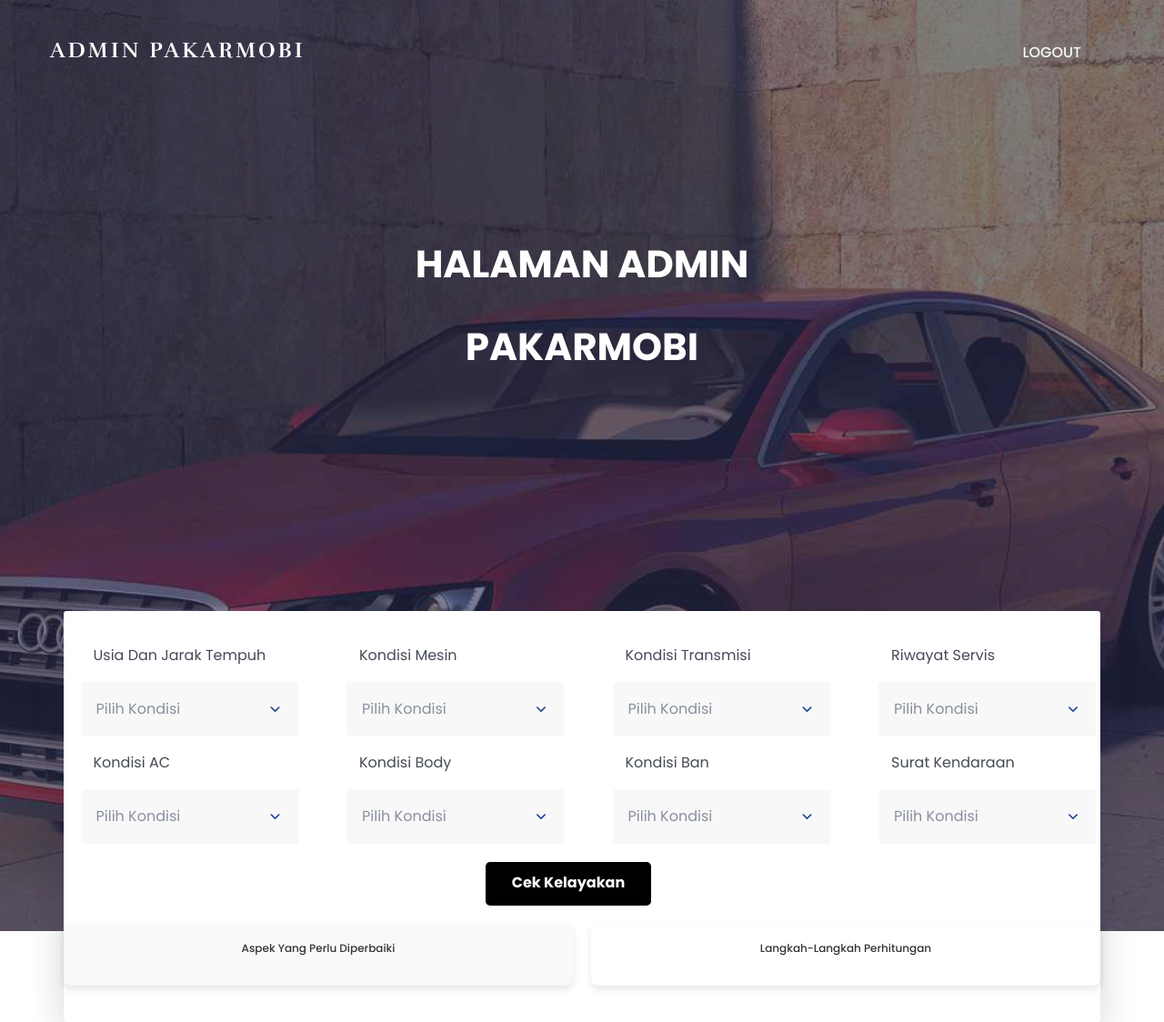
After one commit to daniel2253/pakarmobi, a PHP site: page /admin.php in a window 1280 px wide. The commit adds this page. Shown: the whole page at 91% size. Run offline with PHP 8.4, Linux system fonts and the light colour scheme.

Commit message:
ver 1.1.0

```diff
--- /dev/null
+++ b/admin.php
@@ -0,0 +1,369 @@
+<!DOCTYPE html>
+<head>
+        <!-- meta data -->
+        <meta charset="utf-8">
+        <meta http-equiv="X-UA-Compatible" content="IE=edge">
+        <meta name="viewport" content="width=device-width, initial-scale=1">
+        <!-- The above 3 meta tags *must* come first in the head; any other head content must come *after* these tags -->
+
+        <!--font-family-->
+		<link href="https://fonts.googleapis.com/css?family=Poppins:100,100i,200,200i,300,300i,400,400i,500,500i,600,600i,700,700i,800,800i,900,900i" rel="stylesheet">
+
+		<link href="https://fonts.googleapis.com/css?family=Rufina:400,700" rel="stylesheet">
+
+        <!-- title of site -->
+        <title>PakarMobi</title>
+
+        <!-- For favicon png -->
+		<link rel="shortcut icon" type="image/icon" href="assets/logo/favicon.png"/>
+
+        <!--font-awesome.min.css-->
+        <link rel="stylesheet" href="assets/css/font-awesome.min.css">
+
+        <!--linear icon css-->
+		<link rel="stylesheet" href="assets/css/linearicons.css">
+
+        <!--flaticon.css-->
+		<link rel="stylesheet" href="assets/css/flaticon.css">
+
+		<!--animate.css-->
+        <link rel="stylesheet" href="assets/css/animate.css">
+
+        <!--owl.carousel.css-->
+        <link rel="stylesheet" href="assets/css/owl.carousel.min.css">
+		<link rel="stylesheet" href="assets/css/owl.theme.default.min.css">
+
+        <!--bootstrap.min.css-->
+        <link rel="stylesheet" href="assets/css/bootstrap.min.css">
+
+		<!-- bootsnav -->
+		<link rel="stylesheet" href="assets/css/bootsnav.css" >
+
+        <!--style.css-->
+        <link rel="stylesheet" href="assets/css/style.css">
+
+        <!--responsive.css-->
+        <link rel="stylesheet" href="assets/css/responsive.css">
+
+        <!-- HTML5 shim and Respond.js for IE8 support of HTML5 elements and media queries -->
+        <!-- WARNING: Respond.js doesn't work if you view the page via file:// -->
+
+        <!--[if lt IE 9]>
+			<script src="https://oss.maxcdn.com/html5shiv/3.7.3/html5shiv.min.js"></script>
+			<script src="https://oss.maxcdn.com/respond/1.4.2/respond.min.js"></script>
+        <![endif]-->
+
+    </head>
+
+	<body>
+
+
+		<!--welcome-hero start -->
+		<section id="home" class="welcome-hero">
+
+			<!-- top-area Start -->
+			<div class="top-area">
+				<div class="header-area">
+					<!-- Start Navigation -->
+				    <nav class="navbar navbar-default bootsnav  navbar-sticky navbar-scrollspy"  data-minus-value-desktop="70" data-minus-value-mobile="55" data-speed="1000">
+				        <div class="container">
+				            <!-- Start Header Navigation -->
+				            <div class="navbar-header">
+				                <button type="button" class="navbar-toggle" data-toggle="collapse" data-target="#navbar-menu">
+				                    <i class="fa fa-bars"></i>
+				                </button>
+				                <a class="navbar-brand" href="index.html">Admin PakarMobi<span></span></a>
+				            </div><!--/.navbar-header-->
+				            <!-- End Header Navigation -->
+				            <!-- Collect the nav links, forms, and other content for toggling -->
+				            <div class="collapse navbar-collapse menu-ui-design" id="navbar-menu">
+				                <ul class="nav navbar-nav navbar-right" data-in="fadeInDown" data-out="fadeOutUp">
+				                    <li><a href="login.html">Logout</a></li>
+				                </ul><!--/.nav -->
+				            </div><!-- /.navbar-collapse -->
+				        </div><!--/.container-->
+				    </nav><!--/nav-->
+				    <!-- End Navigation -->
+				</div><!--/.header-area-->
+			    <div class="clearfix"></div>
+			</div><!-- /.top-area-->
+			<!-- top-area End -->
+			<div class="container">
+				<div class="welcome-hero-txt">
+					<h2> Halaman Admin  </h2>
+						<h2> Pakarmobi </h2>
+				</div>
+			</div>
+			<script>
+
+
+				function hitungCF() {
+    					// Nilai CF Pakar
+						const cfPakar = {
+							jarakTempuh: 0.3,
+							mesin: 0.3,
+							transmisi: 0.2,
+							servis: 0.125,
+							ac: 0.2,
+							body: 0.125,
+							ban: 0.125,
+							suratKendaraan: 0.2
+						};
+
+					const rekomendasiPerbaikan = [
+						"Jarak tempuh perlu diperiksa dan diservis",
+						"AC mobil perlu diperiksa atau diservis",
+						"Kondisi mesin memerlukan perawatan lebih lanjut",
+						"Kondisi body mobil memerlukan perbaikan",
+						"Transmisi memerlukan pengecekan dan perawatan",
+						"Ban mobil perlu diganti atau diperiksa",
+						"Riwayat servis mobil perlu diperbaiki",
+						"Surat kendaraan perlu diperhatikan kelengkapannya"
+					];
+
+					const gejala = [
+						parseFloat(document.getElementById('g01').value),
+						parseFloat(document.getElementById('g04').value),
+						parseFloat(document.getElementById('g07').value),
+						parseFloat(document.getElementById('g10').value),
+						parseFloat(document.getElementById('g13').value),
+						parseFloat(document.getElementById('g16').value),
+						parseFloat(document.getElementById('g19').value),
+						parseFloat(document.getElementById('g21').value)
+					];
+
+					if (gejala.some(isNaN)) {
+						alert('Harap isi semua kondisi gejala terlebih dahulu!');
+						return;
+					}
+
+					const cfRule = [];
+					for (let i = 0; i < gejala.length; i++) {
+						cfRule.push(cfPakar[Object.keys(cfPakar)[i]] * gejala[i]);
+					}
+
+					// Hitung CF Combine
+					let cfCombine = cfRule[0]; // Nilai awal
+					let langkahPerhitungan = `<p>Langkah-langkah perhitungan CF:</p>`;
+					langkahPerhitungan += `<p>CF Rule (CF Pakar × CF User): ${cfRule.map(cf => cf.toFixed(2)).join(', ')}</p>`;
+
+					for (let i = 1; i < cfRule.length; i++) {
+						const prev = cfCombine;
+						cfCombine = prev + cfRule[i] * (1 - prev);
+						langkahPerhitungan += `<p>CF Combine ${i}: (${prev.toFixed(2)} + ${cfRule[i].toFixed(2)} × (1 - ${prev.toFixed(2)})) = ${cfCombine.toFixed(2)}</p>`;
+					}
+
+					// Tentukan hasil akhir
+					let hasil = '';
+
+					if (cfCombine >= 0.8) {
+						hasil = 'Mobil Anda sangat layak digunakan. Kondisi sangat baik dan mendekati standar mobil baru.';
+					} else if (cfCombine >= 0.6) {
+						hasil = 'Mobil Anda cukup layak digunakan. Beberapa aspek perlu perhatian.';
+					} else {
+						hasil = 'Mobil Anda kurang layak digunakan. Banyak aspek perlu diperbaiki.';
+					}
+
+					    // Tentukan rekomendasi perbaikan
+					const aspekPerbaikan = [];
+					for (let i = 0; i < cfRule.length; i++) {
+						if (cfRule[i] < (cfPakar[Object.keys(cfPakar)[i]] * 0.8)) {
+							// Hanya tambahkan rekomendasi jika CF Rule jauh di bawah threshold 60%
+							aspekPerbaikan.push(rekomendasiPerbaikan[i]);
+						}
+					}
+
+					// Tampilkan hasil
+					document.getElementById('hasil').innerHTML = `<p><strong>Hasil:</strong> ${hasil}</p><p>CF Total: ${cfCombine.toFixed(2)}</p>`;
+					document.getElementById('hasil').style.display = 'block';
+
+					// Tampilkan aspek perbaikan
+					const aspekElement = document.getElementById('aspek-perbaikan');
+					aspekElement.innerHTML = `<p><strong>Rekomendasi Perbaikan:</strong></p>`;
+					aspekElement.innerHTML += aspekPerbaikan.length > 0
+						? `<ul>${aspekPerbaikan.map(aspek => `<li>${aspek}</li>`).join('')}</ul>`
+						: `<p>Tidak ada aspek yang perlu diperbaiki.</p>`;
+					aspekElement.style.display = 'block';
+
+					// Tampilkan langkah-langkah perhitungan
+					const langkahElement = document.getElementById('langkah-cf');
+					langkahElement.innerHTML = langkahPerhitungan;
+					langkahElement.style.display = 'block';
+
+					document.getElementById('hasil').style.display = 'block';
+				}
+
+
+			</script>
+
+			<div section id="fitur" class="container">
+				<div class="row">
+					<div class="col-md-12">
+						<div class="model-search-content">
+							<div class="row">
+								<div class="col-md-offset-1 col-md-2 col-sm-12">
+									<div class="single-model-search">
+										<h2>Usia dan Jarak Tempuh</h2>
+										<div class="model-select-icon">
+											<select id="g01" class="form-control">
+												<option value="default">Pilih Kondisi</option>
+											  	<option value="1"> >5 tahun, jarak tempuh rendah (>50.000 km). Mobil masih sangat baru</option><!-- /.option-->
+											  	<option value="0.5">5-10 tahun, jarak tempuh sedang (50.000-100.000 km), tetapi masih layak digunakan</option><!-- /.option-->
+												<option value="0.3">Usia lebih dari 10 tahun atau jarak tempuh tinggi (>100.000 km)</option><!-- /.option-->
+											</select><!-- /.select-->
+										</div><!-- /.model-select-icon -->
+									</div>
+									<div class="single-model-search">
+										<h2>Kondisi AC</h2>
+										<div class="model-select-icon">
+											<select id="g04" class="form-control">
+											  	<option value="default">Pilih Kondisi</option><!-- /.option-->
+											  	<option value="1">AC dingin dan normal</option><!-- /.option-->
+											  	<option value="0.5">AC hidup, tetapi kurang dingin</option><!-- /.option-->
+											  	<option value="0.2">AC Mati</option><!-- /.option-->
+											</select><!-- /.select-->
+										</div><!-- /.model-select-icon -->
+									</div>
+								</div>
+								<div class="col-md-offset-1 col-md-2 col-sm-12">
+									<div class="single-model-search">
+										<h2>Kondisi Mesin</h2>
+										<div class="model-select-icon">
+											<select id="g07" class="form-control">
+												<option value="default">Pilih Kondisi</option>
+											  	<option value="1"> Mesin dalam kondisi sempurna, tidak ada kebocoran oli atau cairan lainnya</option><!-- /.option-->
+											  	<option value="0.5">Akselerasi masih responsif dan efisien.</option><!-- /.option-->
+											  	<option value="0.2">Mesin ada tanda - tanda keausan, seperti suara halus atau akselerasi yang sedikit berkurang</option><!-- /.option-->
+											</select><!-- /.select-->
+										</div><!-- /.model-select-icon -->
+									</div>
+									<div class="single-model-search">
+										<h2>Kondisi Body</h2>
+										<div class="model-select-icon">
+											<select id="g10" class="form-control">
+											  	<option value="default">Pilih Kondisi</option><!-- /.option-->
+											  	<option value="1">Bodi dan cat dalam kondisi sangat baik, tanpa goresan atau penyok</option><!-- /.option-->
+											  	<option value="0.6">Ada goresan kecil pada bodi, tetapi tidak mempengaruhi estetika keseluruhan</option><!-- /.option-->
+											  	<option value="0.2">Terdapat banyak goresan atau penyok besar pada mobil</option><!-- /.option-->
+											</select><!-- /.select-->
+										</div><!-- /.model-select-icon -->
+									</div>
+								</div>
+								<div class="col-md-offset-1 col-md-2 col-sm-12">
+									<div class="single-model-search">
+										<h2>Kondisi Transmisi</h2>
+										<div class="model-select-icon">
+											<select id="g13" class="form-control">
+											  	<option value="default">Pilih Kondisi</option><!-- /.option-->
+											  	<option value="1">Transmisi halus, perpindahan gigi tidak terasa</option>
+											  	<option value="0.6">Perpindahan gigi masih lancar, meskipun tidak sehalus mobil baru</option>
+											  	<option value="0.3">Perpindahan gigi sedikit kasar atau lambat, tetapi masih berfungsi normal dan tidak memerlukan perbaikan segera. </option>
+											</select><!-- /.select-->
+										</div><!-- /.model-select-icon -->
+									</div>
+									<div class="single-model-search">
+										<h2>Kondisi Ban</h2>
+										<div class="model-select-icon">
+											<select id="g16" class="form-control">
+											  	<option value="default">Pilih Kondisi</option><!-- /.option-->
+											  	<option value="1">Ban dalam kondisi sangat baik, tapak ban masih tebal</option><!-- /.option-->
+											  	<option value="0.6">Ban masih layak pakai, tapak mulai menipis sedikit</option>
+											  	<option value="0.3">Ban sudah tipis dan velg terdapat beberapa goresan</option>
+
+											</select><!-- /.select-->
+										</div><!-- /.model-select-icon -->
+									</div>
+								</div>
+								<div class="col-md-offset-1 col-md-2 col-sm-12">
+									<div class="single-model-search">
+										<h2>Riwayat Servis</h2>
+										<div class="model-select-icon">
+											<select id="g19" class="form-control">
+											  	<option value="default">Pilih Kondisi</option>
+											  	<option value="1">Riwayat servis lengkap dan rutin, selalu diservis di bengkel resmi. </option>
+											  	<option value="0.6">Riwayat servis ada, meski tidak selalu rutin. </option>
+											  	<option value="0.4">Riwayat servis ada, meskipun tidak selalu lengkap, namun perawatan besar sudah dilakukan dan mobil masih layak digunakan. </option>
+											</select>
+										</div>
+									</div>
+									<div class="single-model-search">
+										<h2>Surat Kendaraan</h2>
+										<div class="model-select-icon">
+											<select id="g21" class="form-control">
+											  	<option value="default">Pilih Kondisi</option><!-- /.option-->
+											  	<option value="1">Surat - Surat kendaraan lengkap baik dari STNK maupun BPKB, dan pajak hidup. </option>
+											  	<option value="0.6">Surat - Surat kendaraan lengkap baik dari STNK maupun BPKB, dan pajak mati </option>
+											  	<option value="0.1">Surat - Surat kendaraan tidak ada</option><!-- /.option-->
+											</select>
+										</div>
+									</div>
+								</div>
+							</div>
+							<div>
+
+
+								<div class="single-model-search text-center">
+										<button class="button" onclick="hitungCF()">  Cek Kelayakan </button>
+									<div class="mt-4 text-center" id="hasil" style="display: none;"></div> <!-- Hasil ditampilkan di sini -->
+
+
+								</div>
+
+								</div>
+								<div class="result-container">
+										<div class="result-left">
+											<h3>Aspek yang Perlu Diperbaiki</h3>
+											<div id="aspek-perbaikan"></div>
+										</div>
+										<div class="result-right">
+											<h3>Langkah-Langkah Perhitungan</h3>
+											<div id="langkah-cf"></div>
+										</div>
+								</div>
+							</div>
+							</div>
+						</div>
+					</div>
+				</div>
+			</div>
+
+		</section><!--/.welcome-hero-->
+		<!--welcome-hero end -->
+
+
+        <div id="scroll-Top">
+            <div class="return-to-top">
+                <i class="fa fa-angle-up " id="scroll-top" data-toggle="tooltip" data-placement="top" title="" data-original-title="Back to Top" aria-hidden="true"></i>
+            </div>
+
+        </div><!--/.scroll-Top-->
+
+    </footer><!--/.contact-->
+
+
+
+
+		<!-- Include all js compiled plugins (below), or include individual files as needed -->
+
+		<script src="assets/js/jquery.js"></script>
+
+        <!--modernizr.min.js-->
+        <script src="https://cdnjs.cloudflare.com/ajax/libs/modernizr/2.8.3/modernizr.min.js"></script>
+
+		<!--bootstrap.min.js-->
+        <script src="assets/js/bootstrap.min.js"></script>
+
+		<!-- bootsnav js -->
+		<script src="assets/js/bootsnav.js"></script>
+
+		<!--owl.carousel.js-->
+        <script src="assets/js/owl.carousel.min.js"></script>
+
+		<script src="https://cdnjs.cloudflare.com/ajax/libs/jquery-easing/1.4.1/jquery.easing.min.js"></script>
+
+        <!--Custom JS-->
+        <script src="assets/js/custom.js"></script>
+
+    </body>
+
+</html>
--- a/assets/css/style.css
+++ b/assets/css/style.css
@@ -87,6 +87,70 @@ select,input,textarea,button,.form-control{box-shadow:none;outline:0!important;}
 button {background: transparent;border: 0;font-size: 16px;text-transform: capitalize;}
 
 html,body{height: 100%;}
+
+/* From Uiverse.io by satyamchaudharydev */
+button {
+    margin-top: 20px;
+    --primary-color: #000000;
+    --secondary-color: #fff;
+    --hover-color: #6a2cfc;
+    --arrow-width: 10px;
+    --arrow-stroke: 2px;
+    box-sizing: border-box;
+    border: 0;
+    border-radius: 5px;
+    color: var(--secondary-color);
+    padding: 0.8em 1.8em;
+    background: var(--primary-color);
+    transition: 0.2s background;
+    align-items: center;
+    gap: 0.6em;
+    font-weight: bold;
+
+  }
+
+  button .arrow-wrapper {
+    display: flex;
+    justify-content: center;
+    align-items: center;
+  }
+
+  button .arrow {
+    margin-top: 1px;
+    width: var(--arrow-width);
+    background: var(--primary-color);
+    height: var(--arrow-stroke);
+    position: relative;
+    transition: 0.2s;
+  }
+
+  button .arrow::before {
+    content: "";
+    box-sizing: border-box;
+    position: absolute;
+    border: solid var(--secondary-color);
+    border-width: 0 var(--arrow-stroke) var(--arrow-stroke) 0;
+    display: inline-block;
+    top: -3px;
+    right: 3px;
+    transition: 0.2s;
+    padding: 3px;
+    transform: rotate(-45deg);
+  }
+
+  button:hover {
+    background-color: var(--hover-color);
+  }
+
+  button:hover .arrow {
+    background: var(--secondary-color);
+  }
+
+  button:hover .arrow:before {
+    right: 0;
+  }
+
+
 
 [placeholder]:focus::-webkit-input-placeholder {
   -webkit-transition: opacity 0.3s 0.3s ease;
--- a/login-process.php
+++ b/login-process.php
@@ -6,7 +6,7 @@ $password = $_POST['password'];
 
 if ($username === 'admin' && $password === 'admin') {
     $_SESSION['logged_in'] = true;
-    header('Location: index.php');
+    header('Location: admin.php');
 } else {
     echo '<script>alert("Username atau Password salah!"); window.location.href = "login.html";</script>';
 }
--- a/login.html
+++ b/login.html
@@ -88,7 +88,7 @@
     <!-- Form Login di Tengah Halaman -->
     <section id="login-section" class="login-section">
         <div class="login-form">
-            <h2>Login</h2>
+            <h2>Login Admin</h2>
             <form action="login-process.php" method="post">
                 <div class="form-group">
                     <label for="username">Username</label>
@@ -98,7 +98,9 @@
                     <label for="password">Password</label>
                     <input type="password" class="form-control" id="password" name="password" required>
                 </div>
-                <button type="submit" class="btn btn-login"> Login</button>
+                <div style="display: flex; flex-direction: row; align-items: center; justify-content: center;">
+                <button type="submit" class="button"> Login</button>
+            </div>
             </form>
         </div>
     </section>
```
Also changed, not shown: other parts of assets/css/style.css (+101 -5 lines), index.html (renamed from index.php, +14 -140 lines).
